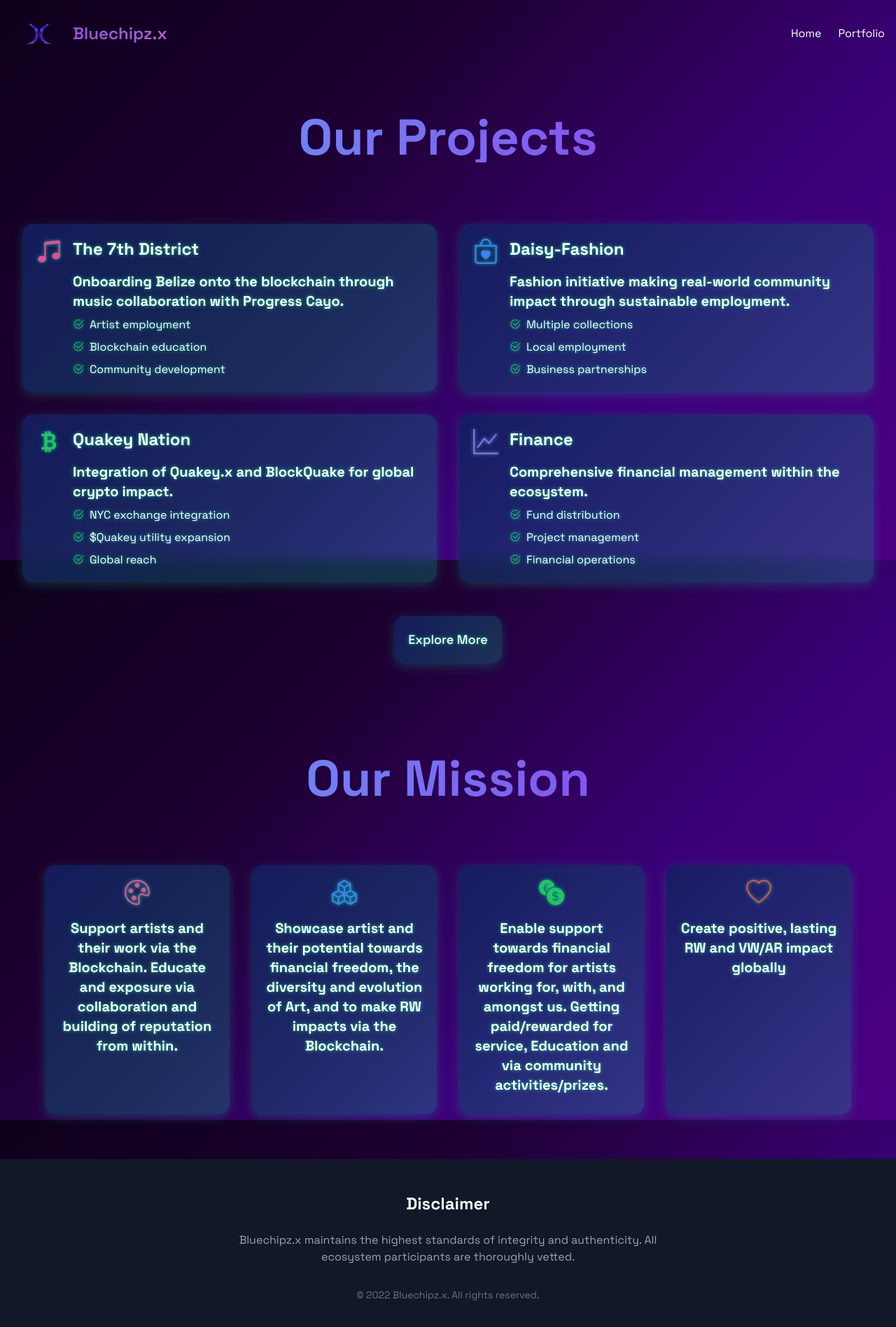
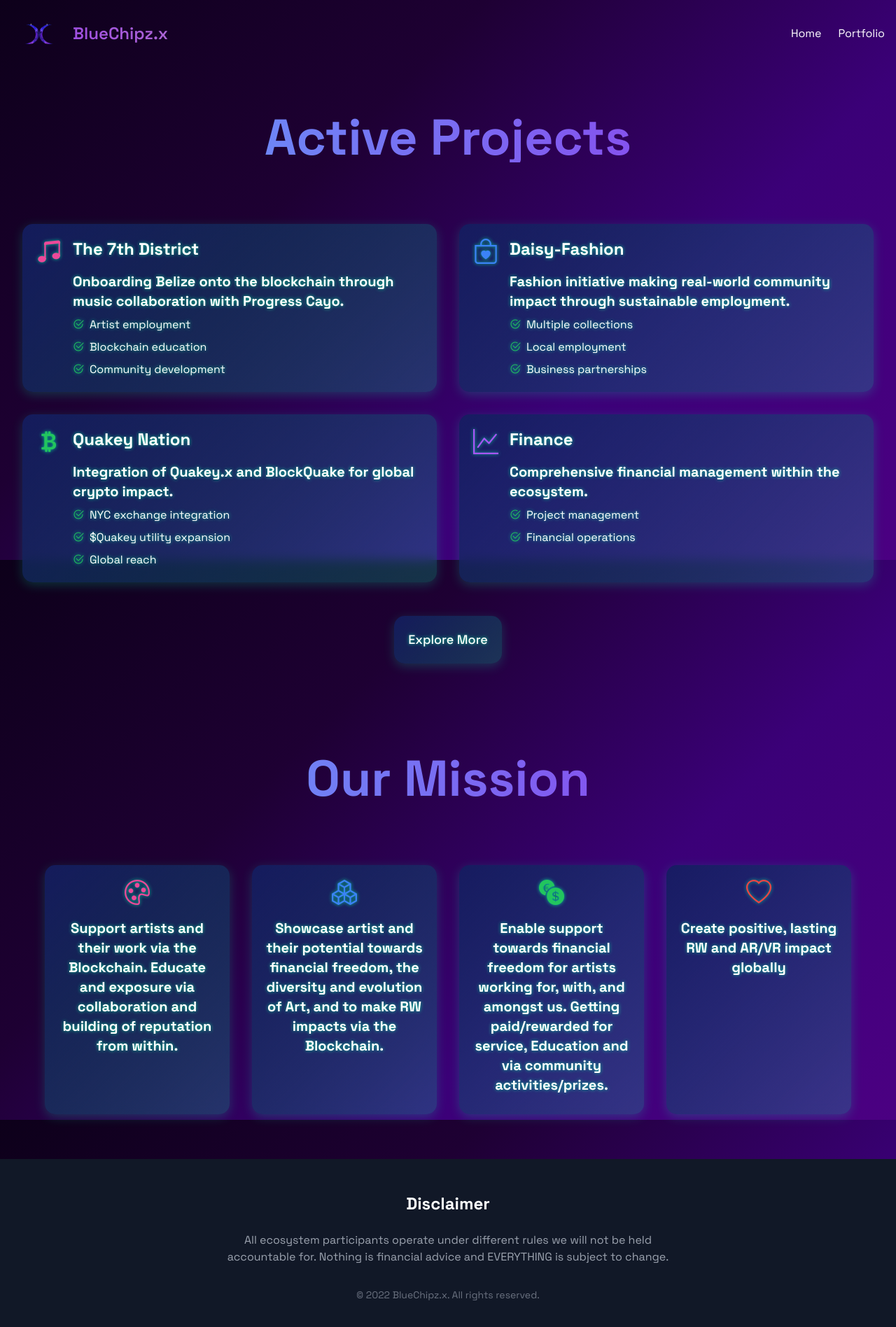
Before and after one commit to shreyasc84/BlueChipz.x, a plain HTML site: page campaigns.html in a window 1280 px wide. Shown: the whole page at 70% size. Drawn offline with nearby package versions, Linux system fonts and the light colour scheme.

Commit message:
Minor Changes

```diff
--- a/campaigns.html
+++ b/campaigns.html
@@ -3,7 +3,7 @@
 <head>
     <meta charset="UTF-8">
     <meta name="viewport" content="width=device-width, initial-scale=1.0">
-    <title>Bluechipz.x - Web3 Revolution</title>
+    <title>Bluechipz.x - Portfolio</title>
     <script src="https://cdn.tailwindcss.com"></script>
     <link rel="stylesheet" href="https://cdn.jsdelivr.net/npm/bootstrap-icons@1.11.1/font/bootstrap-icons.css">
     <link href="https://fonts.googleapis.com/css2?family=Space+Grotesk:wght@300;400;500;600;700&display=swap" rel="stylesheet">
@@ -18,7 +18,7 @@
         <div class="container mx-auto px-4">
             <section class="container mx-auto px-4 py-16 text-center">
                 <h1 class="text-5xl md:text-7xl font-bold mb-6 bg-gradient-to-r from-blue-400 to-purple-600 bg-clip-text text-transparent">
-                    Our Projects
+                    Active Projects
                 </h1>
             </section>
 
@@ -75,7 +75,6 @@
                             <h3 class="text-2xl font-bold mb-4">Finance</h3>
                             <p class="text-xl font-bold mt-4 mb-2">Comprehensive financial management within the ecosystem.</p>
                             <ul class="space-y-2">
-                                <li class="flex items-center"><i class="bi bi-check2-circle text-green-500 mr-2"></i>Fund distribution</li>
                                 <li class="flex items-center"><i class="bi bi-check2-circle text-green-500 mr-2"></i>Project management</li>
                                 <li class="flex items-center"><i class="bi bi-check2-circle text-green-500 mr-2"></i>Financial operations</li>
                             </ul>
@@ -120,7 +119,7 @@
                 </div>
                 <div class="clay-card p-8 text-center">
                     <i class="bi bi-heart text-4xl text-red-500 mb-4"></i>
-                    <p class="text-xl font-bold mt-4 mb-2">Create positive, lasting RW and VW/AR  impact globally</p>
+                    <p class="text-xl font-bold mt-4 mb-2">Create positive, lasting RW and AR/VR impact globally</p>
                 </div>
             </div>
             </div>
--- a/footer.html
+++ b/footer.html
@@ -15,10 +15,11 @@
             <div class="text-center">
                 <h3 class="text-2xl font-bold mb-6">Disclaimer</h3>
                 <p class="max-w-2xl mx-auto text-gray-400 mb-8">
-                    Bluechipz.x maintains the highest standards of integrity and authenticity.
-                    All ecosystem participants are thoroughly vetted.
+                    All ecosystem participants operate under
+                    different rules we will not be held accountable for.
+                    Nothing is financial advice and EVERYTHING is subject to change.
                 </p>
-                <p class="text-sm text-gray-500">© 2022 Bluechipz.x. All rights reserved.</p>
+                <p class="text-sm text-gray-500">© 2022 BlueChipz.x. All rights reserved.</p>
             </div>
         </div>
     </footer>
--- a/nav.html
+++ b/nav.html
@@ -16,11 +16,11 @@
             <!-- Logo and Text Container -->
             <div class="flex items-center">
                 <div class="w-20"> <!-- Logo Size -->
-                    <img src="./components/logo.png" alt="Bluechipz.x Logo" class="w-full">
+                    <img src="./components/logo.png" alt="BlueChipz.x Logo" class="w-full">
                 </div>
                 <!-- Text beside Logo -->
                 <span class="ml-2 text-2xl font-semibold gradient-text">
-                    Bluechipz.x
+                    BlueChipz.x
                 </span>
             </div>
 
```
Also changed, not shown: presentation.html (+0 -5 lines).
